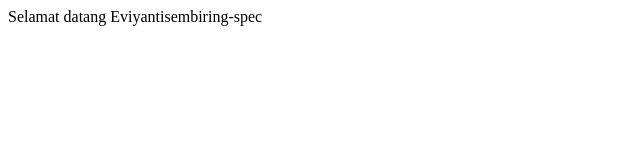
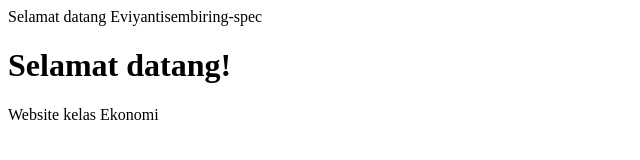
Before and after one commit to eviyantisembiring-spec/belajar, a plain HTML site: page index.html in a window 1280 px wide. Shown: the whole page, without its empty margins (0-640 px from the left). Drawn offline with Linux system fonts and the light colour scheme.

Commit message:
Update index.html

```diff
--- a/index.html
+++ b/index.html
@@ -1 +1,13 @@
 Selamat datang Eviyantisembiring-spec
+<!doctype html>
+<html lang="id">
+<head>
+  <meta charset="utf-8">
+  <meta name="viewport" content="width=device-width, initial-scale=1">
+  <title>Kelas Bu Evi</title>
+</head>
+<body>
+  <h1>Selamat datang!</h1>
+  <p>Website kelas Ekonomi</p>
+</body>
+</html>
```
